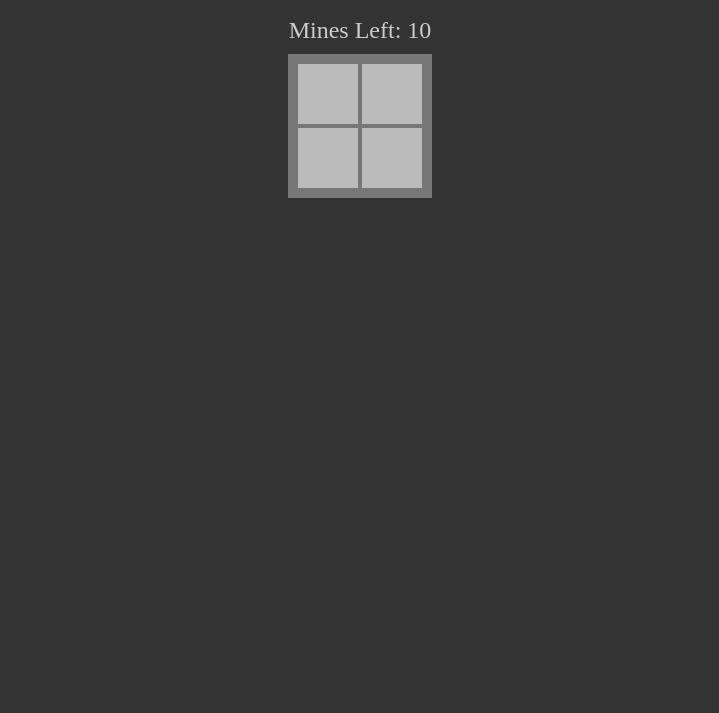
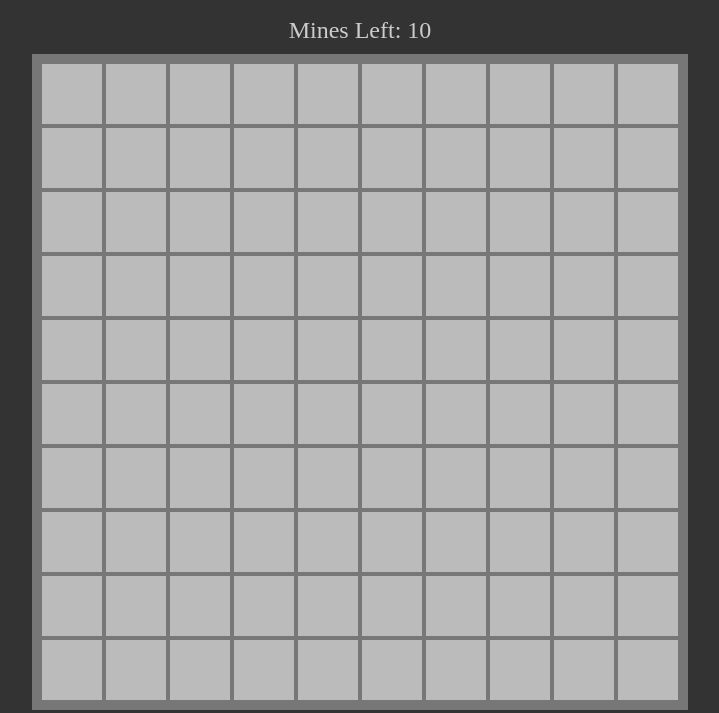
Before and after one commit to n1ovu/MineSweeper-Game, a plain HTML site: page index.html in a window 1280 px wide. Shown: the part 87-800 px from the top of the page, without its empty margins (280-999 px from the left). Drawn offline with Linux system fonts and the light colour scheme.

Commit message:
Second commit
Finished createBoard.

```diff
--- a/index.html
+++ b/index.html
@@ -9,7 +9,7 @@
   </head>
   <body>
     <h3 class="title">Minesweeper</h3>
-    <div class="subtext">Mines Left: 10</div>
+    <div class="subtext">Mines Left: <span data-mine-count>10</span></div>
     <div class="board"></div>
   </body>
 </html>
--- a/minesweeper.js
+++ b/minesweeper.js
@@ -9,6 +9,8 @@ const TILE_STATUSES = {
 
 export function createBoard(boardSize, numberOfMines) {
   const board = []
+  const minePositions = getMinePositions(boardSize, numberOfMines)
+
   for (let x = 0; x < boardSize; x++) {
     const row = []
     for (let y = 0; y < boardSize; y++) {
@@ -19,6 +21,13 @@ export function createBoard(boardSize, numberOfMines) {
         element,
         x,
         y,
+        mine: minePositions.some(positionMatch.bind(null, { x, y })),
+        get status() {
+          return this.element.dataset.status
+        },
+        set status(value) {
+          this.element.dataset.status = value
+        },
       }
       row.push(tile)
     }
@@ -26,3 +35,27 @@ export function createBoard(boardSize, numberOfMines) {
   }
   return board
 }
+
+function getMinePositions(boardSize, numberOfMines) {
+  const positions = []
+
+  while (positions.length < numberOfMines) {
+    const position = {
+      x: randomNumber(boardSize),
+      y: randomNumber(boardSize),
+    }
+    if (!positions.some(positionMatch.bind(null, position))) {
+      positions.push(position)
+    }
+  }
+
+  return positions
+}
+
+function positionMatch(a, b) {
+  return a.x === b.x && a.y === b.y
+}
+
+function randomNumber(size) {
+  return Math.floor(Math.random() * size)
+}
--- a/script.js
+++ b/script.js
@@ -1,20 +1,21 @@
 // Display or UI
 import { createBoard } from "./minesweeper.js"
 
-const BOARD_SIZE = 2
-const NUMBER_OF_MINES = 2
+const BOARD_SIZE = 10
+const NUMBER_OF_MINES = 10
 
+// 1. Populate a board with tiles/mines
 const board = createBoard(BOARD_SIZE, NUMBER_OF_MINES)
+const boardElement = document.querySelector(".board")
+const minesLeftText = document.querySelector("[data-mine-count]")
 
-const boardElement = document.querySelector(".board")
-boardElement.style.setProperty("--size", BOARD_SIZE)
 board.forEach((row) => {
   row.forEach((tile) => {
     boardElement.append(tile.element)
   })
 })
-// 1. Populate a board with tiles/mines
-
+boardElement.style.setProperty("--size", BOARD_SIZE)
+minesLeftText.textContent = NUMBER_OF_MINES
 // 2. Left click on tile
 // a. Reveal tile
 
```
